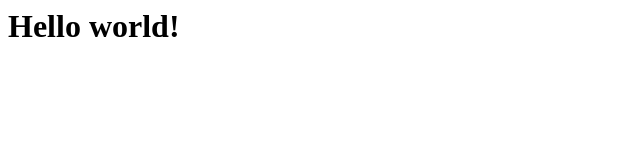
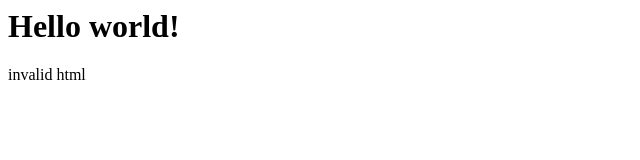
Before and after one commit to wvhooijdonk/my-website, a plain HTML site: page index.html in a window 1280 px wide. Shown: the full height of the page, 0-640 px from the left. Drawn offline with Linux system fonts and the light colour scheme.

Commit message:
Update index.html

```diff
--- a/index.html
+++ b/index.html
@@ -3,3 +3,4 @@
     <h1>Hello world!</h1>
   </body>
 </html>
+invalid html
```
